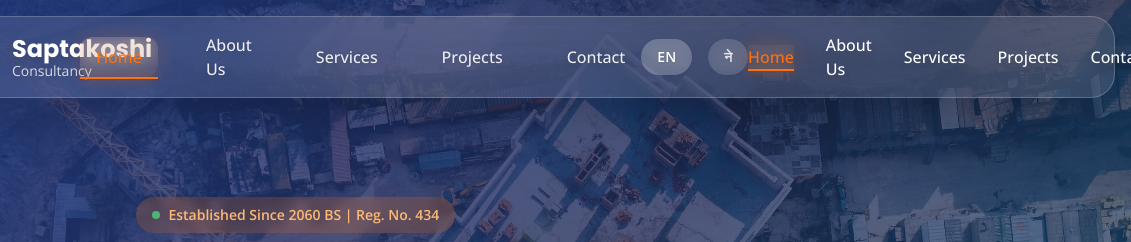
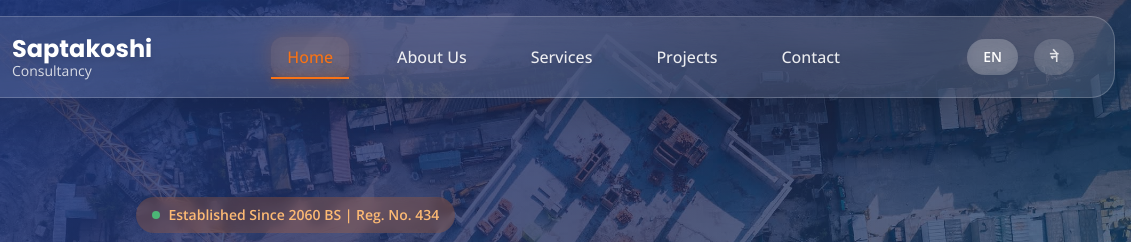
Before and after one commit to Wearing-wind/Saptakoshi-consultancy, a plain HTML site: page index.html in a window 1280 px wide. Shown: the top 242 px of the page, 149-1280 px from the left. Drawn offline with nearby package versions, Linux system fonts and the light colour scheme.

Commit message:
navbar fix

```diff
--- a/index.html
+++ b/index.html
@@ -308,22 +308,6 @@
                     <button id="lang-en" class="px-4 py-2 bg-white/20 backdrop-blur text-white rounded-full font-semibold text-sm hover:bg-white/30 transition-all duration-300 drop-shadow">EN</button>
                     <button id="lang-np" class="px-4 py-2 bg-white/10 backdrop-blur text-white/80 rounded-full font-semibold text-sm hover:bg-white/20 transition-all duration-300 drop-shadow">ने</button>
                 </div>
-                </a>
-
-                <!-- Desktop Navigation -->
-                <div class="hidden lg:flex items-center gap-8">
-                    <a href="index.html" class="nav-link active font-medium text-white hover:text-accent-orange transition-colors drop-shadow-lg" data-en="Home" data-ne="गृह">Home</a>
-                    <a href="about.html" class="nav-link font-medium text-white hover:text-accent-orange transition-colors drop-shadow-lg" data-en="About Us" data-ne="हाम्रो बारेमा">About Us</a>
-                    <a href="services.html" class="nav-link font-medium text-white hover:text-accent-orange transition-colors drop-shadow-lg" data-en="Services" data-ne="सेवाहरू">Services</a>
-                    <a href="projects.html" class="nav-link font-medium text-white hover:text-accent-orange transition-colors drop-shadow-lg" data-en="Projects" data-ne="परियोजनाहरू">Projects</a>
-                    <a href="contact.html" class="nav-link font-medium text-white hover:text-accent-orange transition-colors drop-shadow-lg" data-en="Contact" data-ne="सम्पर्क">Contact</a>
-                </div>
-
-                <!-- Language Switcher -->
-                <div class="hidden lg:flex items-center gap-4">
-                    <button id="lang-en" class="px-4 py-2 bg-white/20 backdrop-blur-sm rounded-full text-white font-semibold text-sm hover:bg-white/30 transition-all">EN</button>
-                    <button id="lang-np" class="px-4 py-2 bg-white/10 backdrop-blur-sm rounded-full text-white/70 font-semibold text-sm hover:bg-white/20 transition-all">ने</button>
-                </div>
 
                 <!-- Mobile Menu Button -->
                 <button id="mobile-menu-btn" class="lg:hidden p-3 bg-white/20 backdrop-blur-sm rounded-2xl hover:bg-white/30 transition-colors">
@@ -346,8 +330,6 @@
                     <button class="flex-1 px-4 py-3 bg-white/20 backdrop-blur text-white rounded-2xl font-semibold text-sm hover:bg-white/30 transition-all duration-300 drop-shadow" id="lang-en-mobile">EN</button>
                     <button class="flex-1 px-4 py-3 bg-white/10 backdrop-blur text-white/80 rounded-2xl font-semibold text-sm hover:bg-white/20 transition-all duration-300 drop-shadow" id="lang-np-mobile">ने</button>
                 </div>
-            </div>
-        </div>
             </div>
         </div>
     </nav>
```
